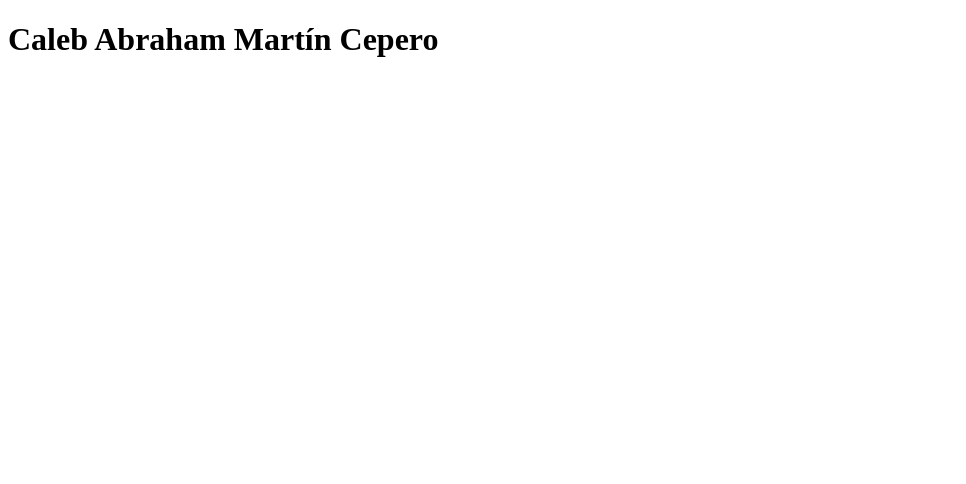
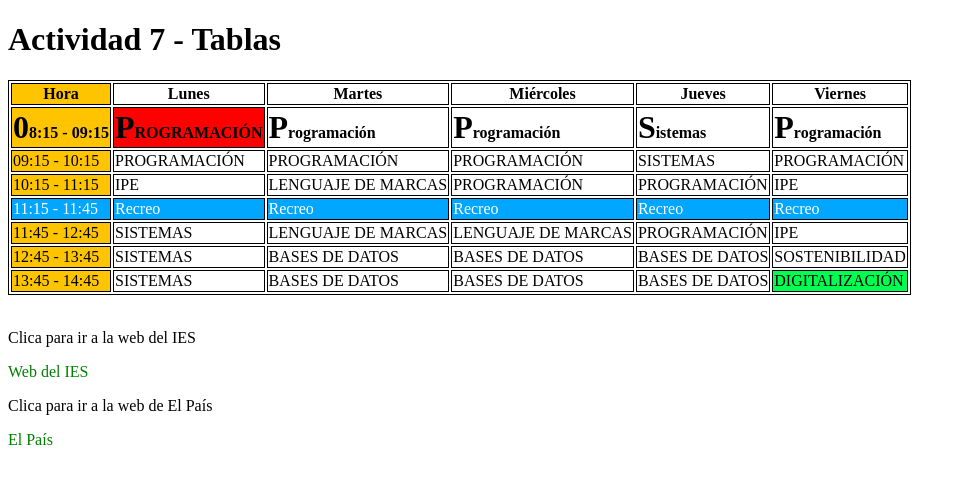
Before and after one commit to calebmartinc14/1-DAW, a plain HTML site: page Lenguaje_marcas/Tema_2/actividad_07/actividad_07.html in a window 1280 px wide. Shown: the whole page, without its empty margins (0-966 px from the left). Drawn offline with Linux system fonts and the light colour scheme.

Commit message:
Update of actividad_07

```diff
--- /dev/null
+++ b/Lenguaje_marcas/Tema_2/actividad_07/actividad_07.css
@@ -0,0 +1,37 @@
+table, th, td {
+  border:1px solid black;
+}
+
+.filaEspecial {
+    font-weight: bold;
+}
+
+.filaEspecial td::first-letter {
+    font-size: 200%;
+}
+
+.asignatura {
+    text-transform: uppercase;
+}
+
+.ultimahora {
+    background-color: #00ff51;
+}
+
+.primerahora {
+    background-color: #ff0000;
+}
+
+td:last-child:hover {
+    font-size: 200%;
+}
+
+a:link {
+    color: green;
+    text-decoration: none;
+}
+
+a:visited {
+    color: red;
+    text-decoration: none;
+}
--- a/Lenguaje_marcas/Tema_2/actividad_07/actividad_07.html
+++ b/Lenguaje_marcas/Tema_2/actividad_07/actividad_07.html
@@ -6,11 +6,86 @@
         <meta name="author" content="Caleb Abraham Martín Cepero">
         <meta name="description" content="Actividad 7 de la unidad 2 de Lenguaje de Marcas.">
         <title>Actividad 7 - Tablas</title>
+        <link rel="stylesheet" href="actividad_07.css">
     </head>
-
     <body>
         <header>
-            <h1>Caleb Abraham Martín Cepero</h1>
+            <h1>Actividad 7 - Tablas</h1>
         </header>
+        <table>
+            <colgroup>
+                <col span="1" style="background-color: #ffc400">
+            </colgroup>
+            <tr>
+                <th>Hora</th>
+                <th>Lunes</th>
+                <th>Martes</th>
+                <th>Miércoles</th>
+                <th>Jueves</th>
+                <th>Viernes</th>
+            </tr>
+
+            <tr class="filaEspecial">
+                <td>08:15 - 09:15</td>
+                <td class="asignatura primerahora">Programación</td>
+                <td>Programación</td>
+                <td>Programación</td>
+                <td>Sistemas</td>
+                <td>Programación</td>
+            </tr>
+
+            <tr>
+                <td>09:15 - 10:15</td>
+                <td class="asignatura">Programación</td>
+                <td class="asignatura">Programación</td>
+                <td class="asignatura">Programación</td>
+                <td class="asignatura">Sistemas</td>
+                <td class="asignatura">Programación</td>
+            </tr>
+
+            <tr>
+                <td>10:15 - 11:15</td>
+                <td class="asignatura">IPE</td>
+                <td class="asignatura">Lenguaje de Marcas</td>
+                <td class="asignatura">Programación</td>
+                <td class="asignatura">Programación</td>
+                <td class="asignatura">IPE</td>
+            </tr>
+            <tr style="background-color: #00a6ff; color: white;">
+                <td>11:15 - 11:45</td>
+                <td>Recreo</td>
+                <td>Recreo</td>
+                <td>Recreo</td>
+                <td>Recreo</td>
+                <td>Recreo</td>
+            </tr>
+            <tr>
+                <td>11:45 - 12:45</td>
+                <td class="asignatura">Sistemas</td>
+                <td class="asignatura">Lenguaje de Marcas</td>
+                <td class="asignatura">Lenguaje de Marcas</td>
+                <td class="asignatura">Programación</td>
+                <td class="asignatura">IPE</td>
+            </tr>
+            <tr>
+                <td>12:45 - 13:45</td>
+                <td class="asignatura">Sistemas</td>
+                <td class="asignatura">Bases de Datos</td>
+                <td class="asignatura">Bases de Datos</td>
+                <td class="asignatura">Bases de Datos</td>
+                <td class="asignatura">Sostenibilidad</td>
+            </tr>
+            <tr>
+                <td>13:45 - 14:45</td>
+                <td class="asignatura">Sistemas</td>
+                <td class="asignatura">Bases de Datos</td>
+                <td class="asignatura">Bases de Datos</td>
+                <td class="asignatura">Bases de Datos</td>
+                <td class="asignatura ultimahora">Digitalización</td>
+            </tr>
+        </table>
+        <br>
+        <p>Clica para ir a la web del IES</p><a href="https://ieshlanz.es/">Web del IES</a>
+        <p>Clica para ir a la web de El País</p><a href="https://www.elpais.com/">El País</a>
     </body>
 </html>
```
Also changed, not shown: Lenguaje_marcas/Tema_2/actividad_07/actividad_07_2.html (added, +13 -0 lines).
